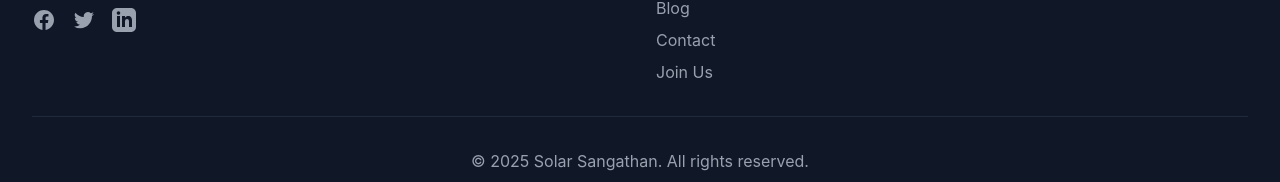
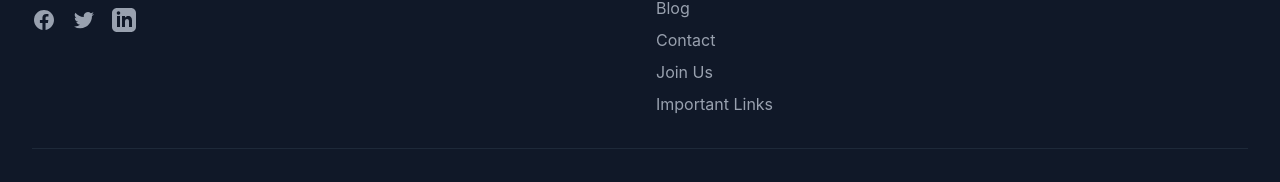
Before and after one commit to ashishume/solar-sangathan, a React (Vite) app: page / in a window 1280 px wide. Shown: the part 1000-1182 px from the top of the page. Built offline with nearby package versions, Linux system fonts and the light colour scheme; no server answers.

Commit message:
feat: important link added

```diff
--- a/src/components/Navbar.tsx
+++ b/src/components/Navbar.tsx
@@ -13,7 +13,7 @@ const Navbar = () => {
     { to: "/about", label: "About" },
     // { to: "/shop", label: "Shop" },
     { to: "/blog", label: "Blog" },
-    { to: "/resources", label: "Resources" },
+    { to: "/resources", label: "Important Links" },
     // { to: "/training", label: "Training" },
     { to: "/contact", label: "Contact Us" },
   ];
--- a/src/components/footer.tsx
+++ b/src/components/footer.tsx
@@ -92,6 +92,14 @@ const Footer = () => {
                   Join Us
                 </Link>
               </li>
+              <li>
+                <Link
+                  to="/resources"
+                  className="text-gray-400 hover:text-white transition"
+                >
+                  Important Links
+                </Link>
+              </li>
             </ul>
           </div>
         </div>
```
